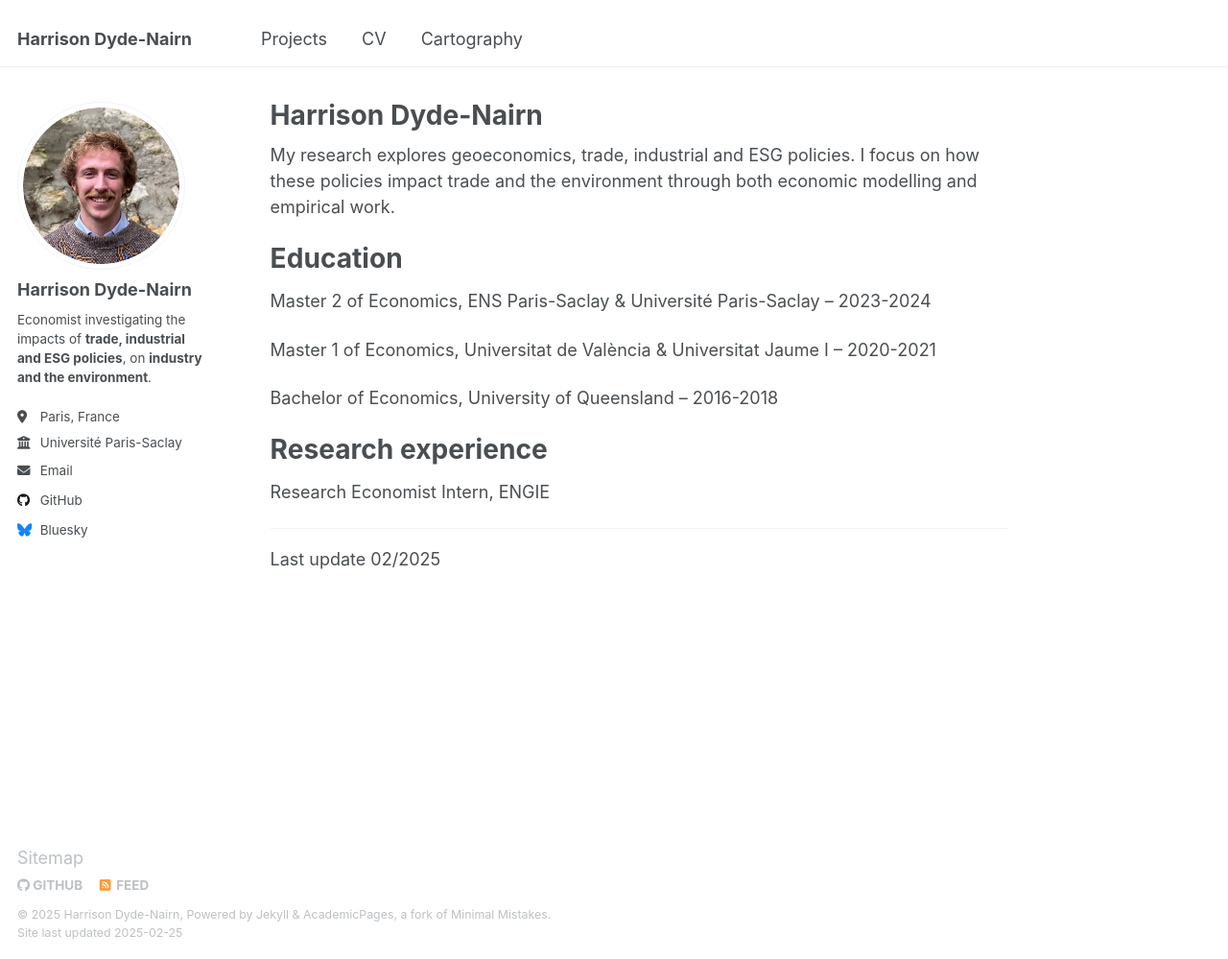
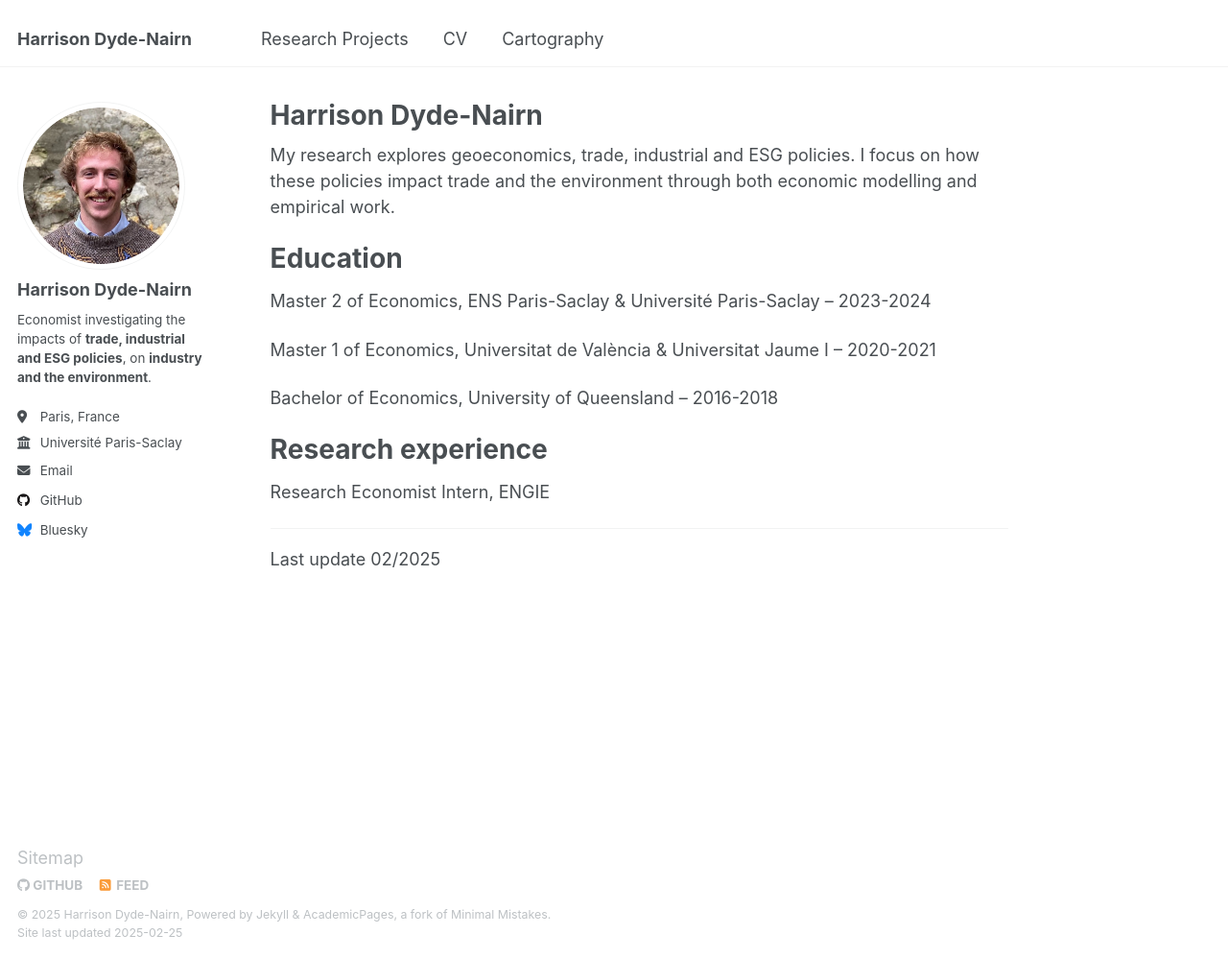
Before and after one commit to hdydenairn/hdydenairn.github.io, a Jekyll site: the page built from _pages/about.md, in a window 1280 px wide and 999 px high. Shown: the whole window at 96% size. Built offline with Jekyll 4.4.1, drawn with Linux system fonts in a browser that asks for light colours.

Commit message:
Update navigation.yml

```diff
--- a/_data/navigation.yml
+++ b/_data/navigation.yml
@@ -5,7 +5,7 @@
 # prevent it from being included in the site.
 
 main:
-  - title: "Projects"
+  - title: "Research Projects"
     url: /projects/
 
   - title: "CV"
```
